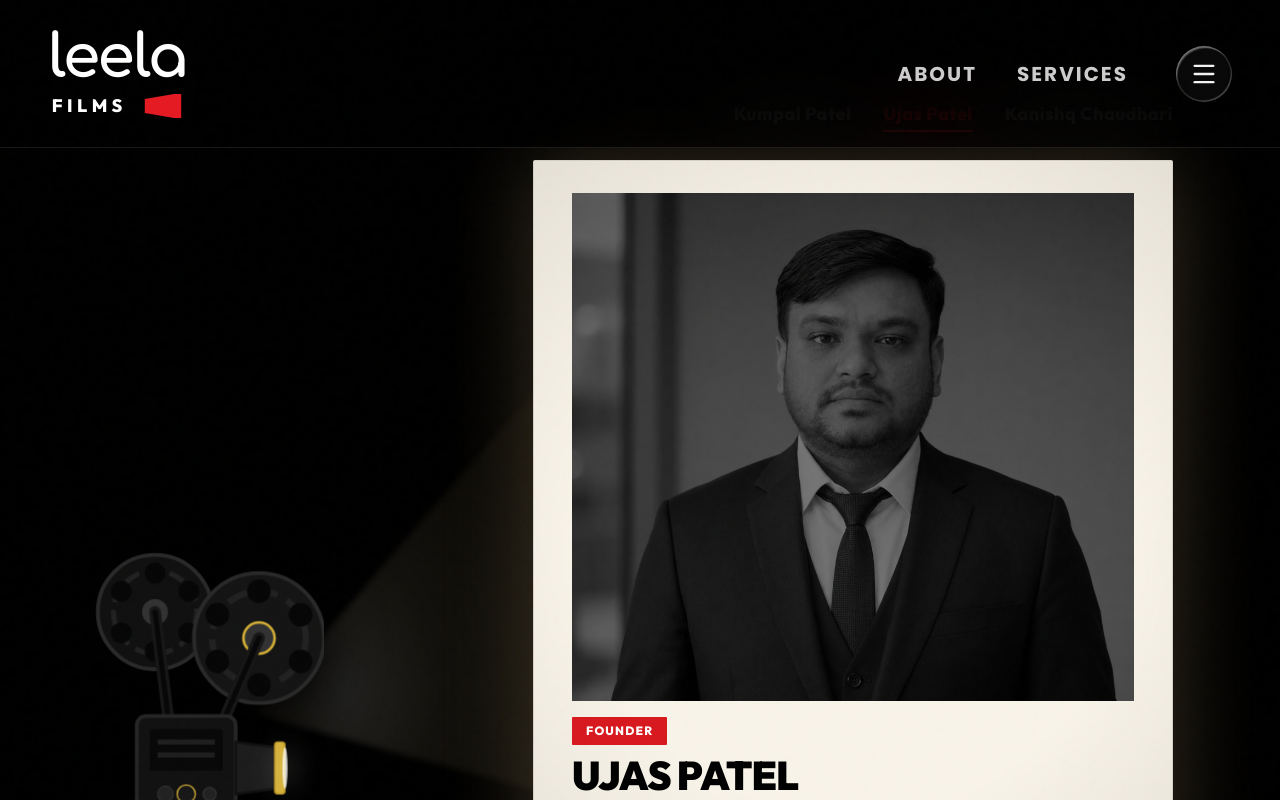
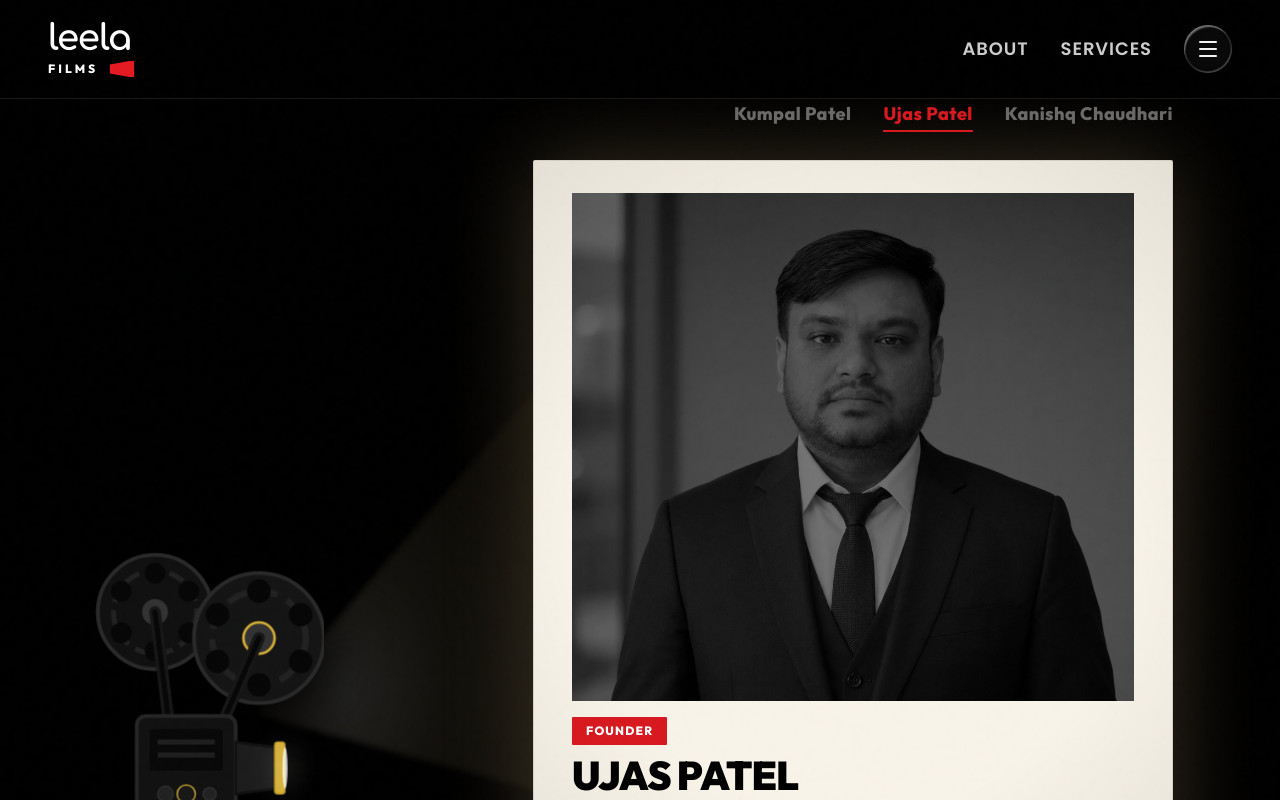
Before and after one commit to Megh36/Leela-Films, a Next.js app: page /team in a window 1280 px wide. Shown: the top 800 px of the page. Built offline with nearby package versions, Linux system fonts and the light colour scheme; a web font is replaced by a local one.

Commit message:
style: adjust header padding, brand logo size, and link sizing to normal

```diff
--- a/src/components/brand/Navbar.tsx
+++ b/src/components/brand/Navbar.tsx
@@ -52,23 +52,23 @@ export const Navbar: React.FC<NavbarProps> = ({ isDocked }) => {
               transition={{ duration: 0.6, ease: [0.16, 1, 0.3, 1] }}
               className="pointer-events-auto w-full"
             >
-              <div className="w-full px-6 md:px-12 py-7 bg-black/65 backdrop-blur-2xl border-b border-white/10 flex items-center justify-between overflow-visible">
+              <div className="w-full px-6 md:px-12 py-5 bg-black/65 backdrop-blur-2xl border-b border-white/10 flex items-center justify-between overflow-visible">
 
                 {/* Left: Brand Logo (direct layout link, no capsule) */}
                 <Link href="/" className="block active:scale-95 transition-transform duration-300">
                   <motion.div layoutId="logo-lockup" transition={reducedMotion ? { duration: 0 } : { duration: 0.8, ease: [0.16, 1, 0.3, 1] }}>
-                    <Logo size="lg" isFilled />
+                    <Logo size="md" isFilled />
                   </motion.div>
                 </Link>
 
                 {/* Right: Navigation controls */}
-                <div className="flex items-center gap-12">
+                <div className="flex items-center gap-8">
                   {/* About & Services desktop links */}
-                  <nav className="hidden md:flex items-center gap-10">
-                    <Link href="/about" className="text-xl font-bold tracking-widest text-white/80 hover:text-white transition-colors uppercase">
+                  <nav className="hidden md:flex items-center gap-8">
+                    <Link href="/about" className="text-lg font-semibold tracking-wider text-white/80 hover:text-white transition-colors uppercase">
                       About
                     </Link>
-                    <Link href="/services" className="text-xl font-bold tracking-widest text-white/80 hover:text-white transition-colors uppercase">
+                    <Link href="/services" className="text-lg font-semibold tracking-wider text-white/80 hover:text-white transition-colors uppercase">
                       Services
                     </Link>
                   </nav>
@@ -78,9 +78,9 @@ export const Navbar: React.FC<NavbarProps> = ({ isDocked }) => {
                     size="icon"
                     onClick={() => setIsMenuOpen(true)}
                     aria-label="Open Menu"
-                    className="h-14 w-14"
+                    className="h-12 w-12"
                   >
-                    <Menu className="h-7 w-7 text-white/95" />
+                    <Menu className="h-6 w-6 text-white/95" />
                   </GlassButton>
                 </div>
 
```
